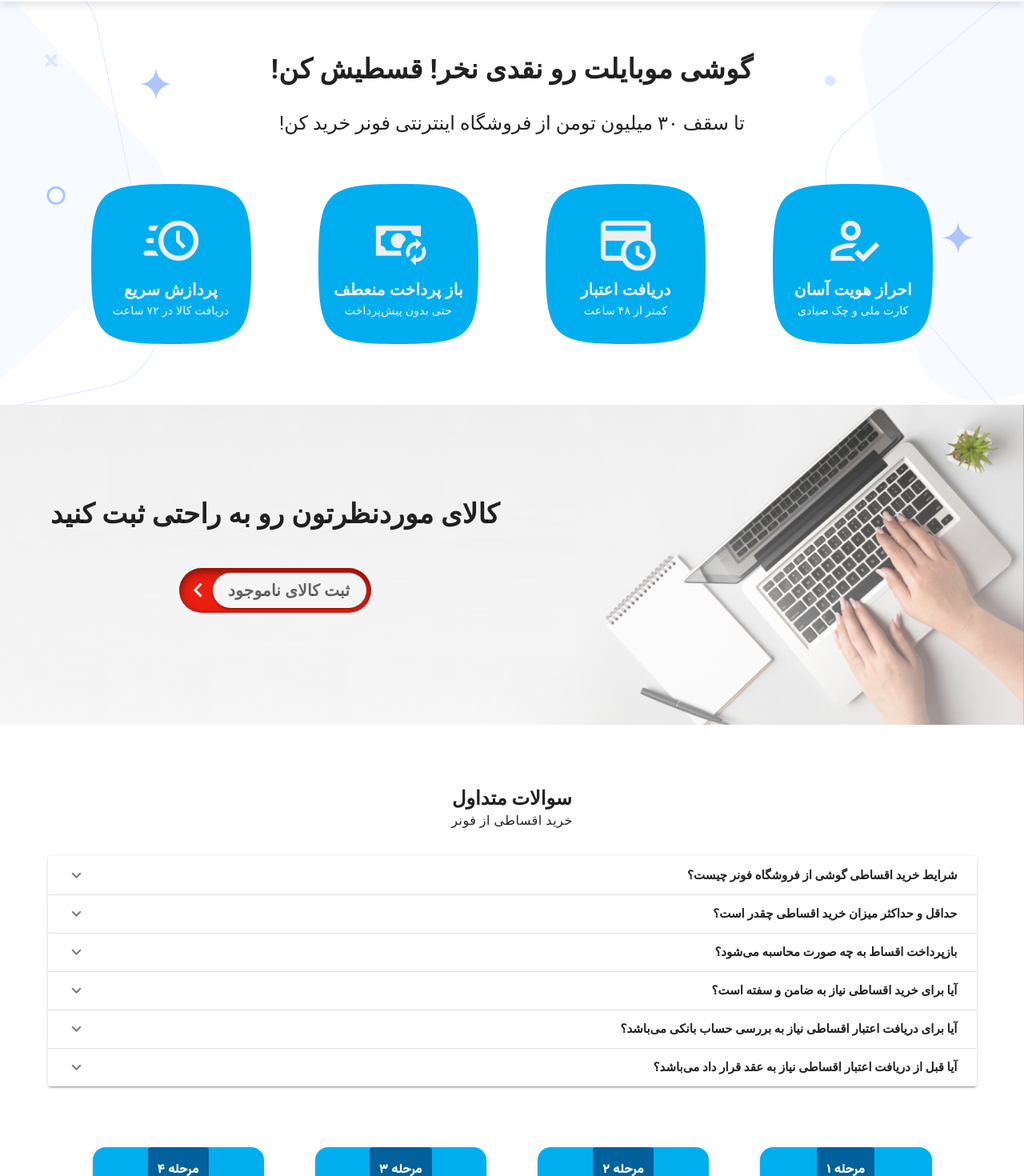
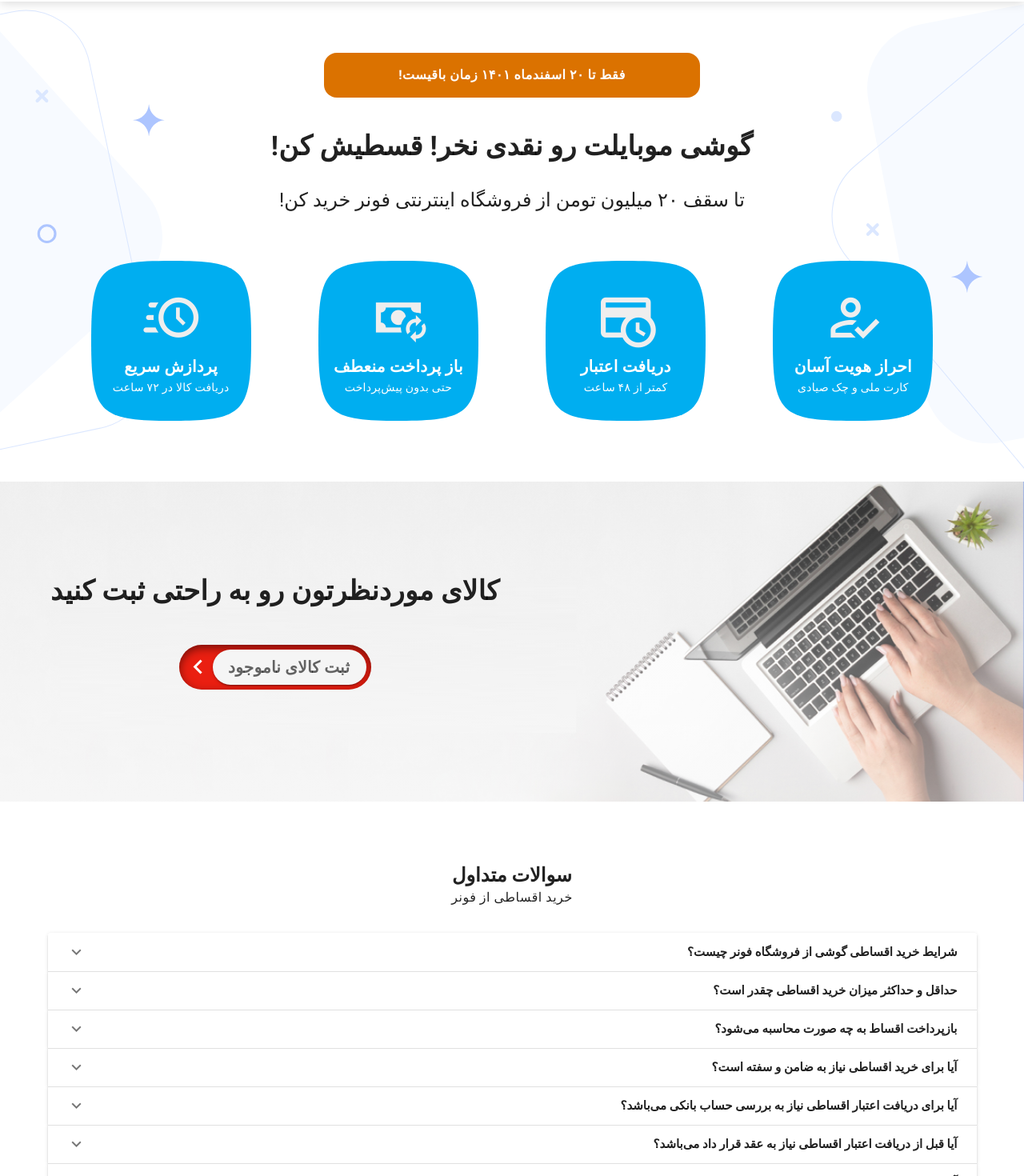
Before and after one commit to ameer/i8t-landing, a Vue app: page / in a window 1280 px wide. Shown: the part 62-1532 px from the top of the page at 80% size. Built offline with nearby package versions, Linux system fonts and the light colour scheme.

Commit message:
pre release

```diff
--- a/src/components/HeroSection.vue
+++ b/src/components/HeroSection.vue
@@ -2,11 +2,19 @@
     <section id="hero">
         <v-container class="py-16">
             <v-row justify="center">
+                <v-col cols="12" md="5" class="text-center">
+                    <v-alert color="warning darken-1" rounded="xl">
+                        <span class="white--text text-body-1 font-weight-bold">
+                            فقط تا ۲۰ اسفندماه ۱۴۰۱ زمان باقیست!
+                        </span>
+                    </v-alert>
+                </v-col>
                 <v-col cols="12" class="text-center">
                     <h1 class="text-h6 text-lg-h4 font-weight-bold">
                         گوشی موبایلت رو نقدی نخر! قسطیش کن!
                     </h1>
-                    <h3 class="text-body-1 text-lg-h5 mt-4 mt-lg-8">تا سقف ۳۰ میلیون تومن از فروشگاه اینترنتی فونر خرید
+
+                    <h3 class="text-body-1 text-lg-h5 mt-4 mt-lg-8">تا سقف ۲۰ میلیون تومن از فروشگاه اینترنتی فونر خرید
                         کن!</h3>
                     <v-container fluid class="mt-4 mt-lg-12">
                         <v-row align="center" :no-gutters="$vuetify.breakpoint.mdAndUp">
--- a/src/components/faqSection.vue
+++ b/src/components/faqSection.vue
@@ -64,6 +64,11 @@
           answer:
             "خیر، عقد قرارداد بعد از اتمام مراحل خرید، زمان تحویل چک و سفارش مورد نظر انجام می‌پذیرد.",
         },
+        {
+          question: "آیا خرید اقساطی برای خارج از تهران امکان‌پذیر است؟",
+          answer:
+            "بله، بعد از مراحل خرید و بارگذاری چک‌ها و تایید فونر، قرارداد برای شما ارسال می‌گردد. پس از امضای قرارداد در دو نسخه، شما بایستی چک‌ها و قرارداد را برای ما ارسال نمایید. پس از دریافت چک‌ها، محصول برای شما ارسال خواهد شد.",
+        },
       ],
     };
   },
```
